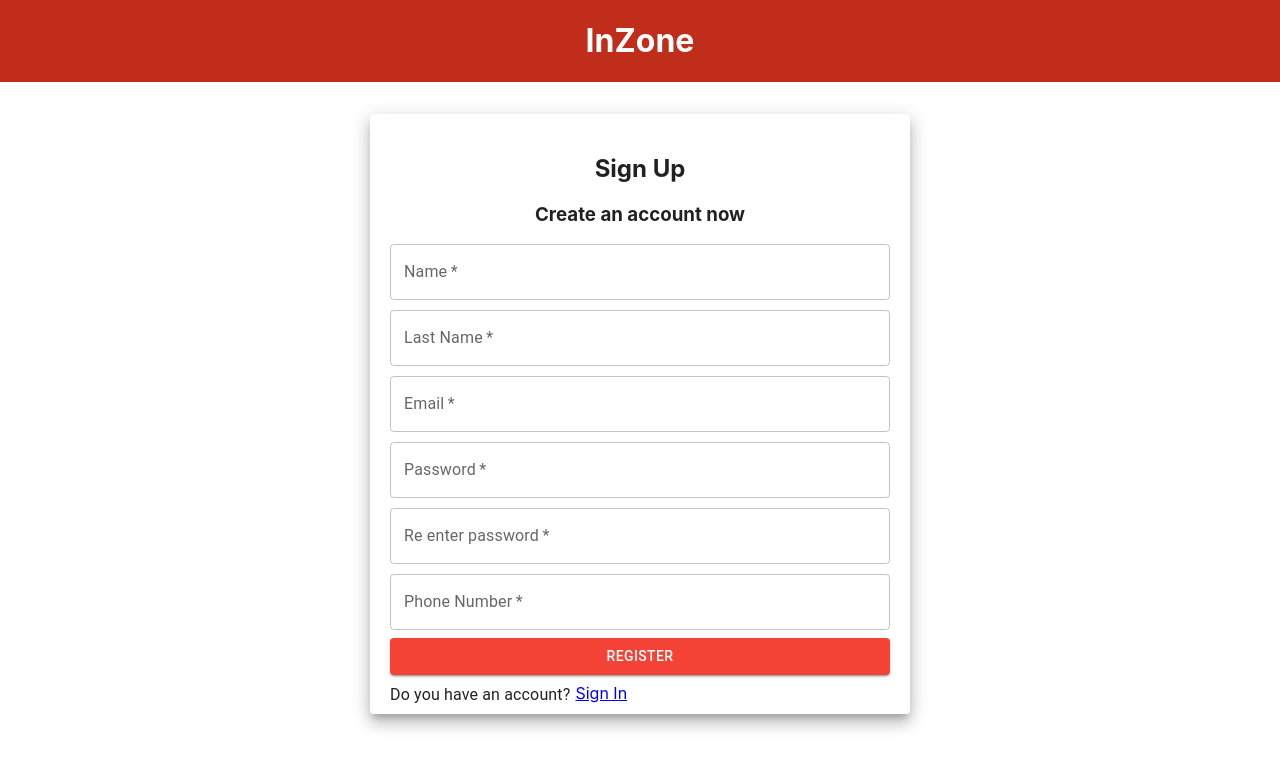
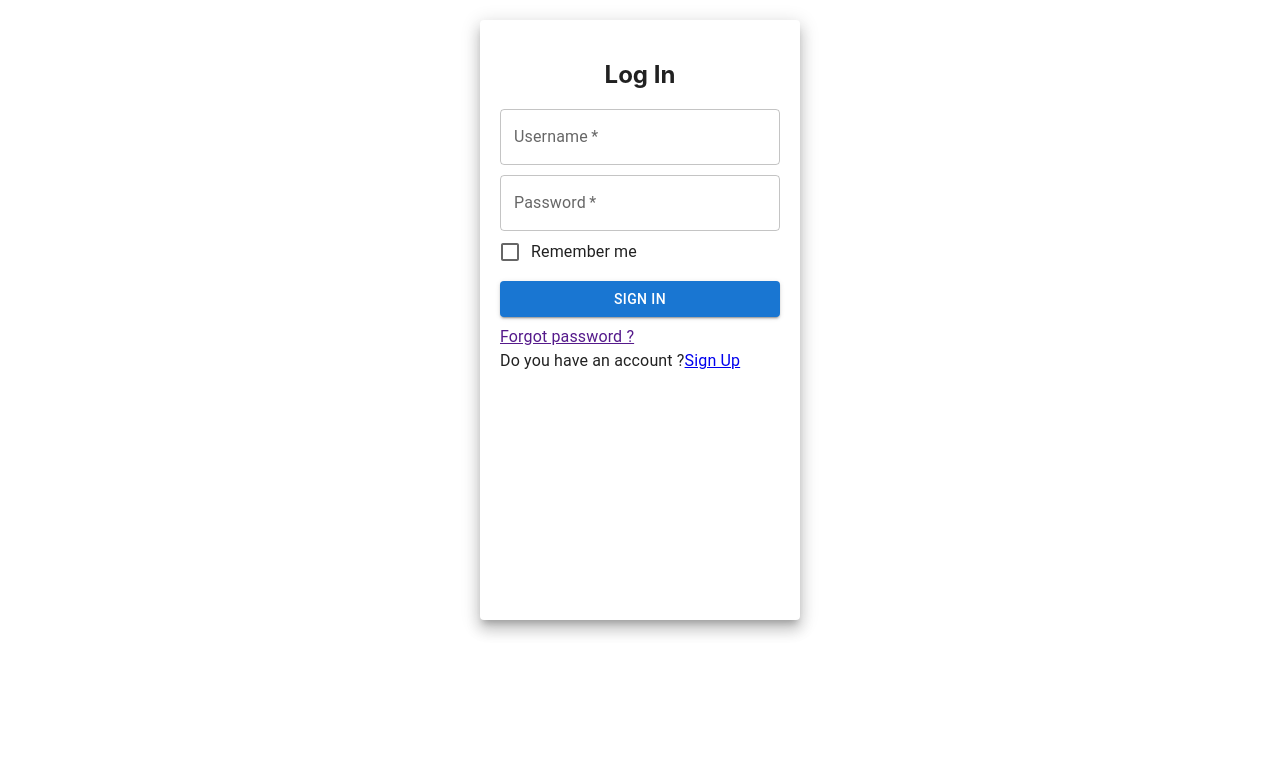
Before and after one commit to WomenPlusPlus/deploy-impact-21-inzone-c, a React (Create React App) app in the folder client-inzone/: page /login in a window 1280 px wide. Shown: the top 768 px of the page. Built offline with nearby package versions, Linux system fonts and the light colour scheme.

Commit message:
setup for page routing and translations

```diff
--- a/client-inzone/src/App.js
+++ b/client-inzone/src/App.js
@@ -1,32 +1,20 @@
-//import { useTranslation } from 'react-i18next';
-import Login from "./components/login";
-import SignUp from "./components/signUp"
-import { BrowserRouter as Router, Route } from 'react-router-dom';
-import Page1 from './components/Page1';
-import { createTheme, ThemeProvider } from '@mui/material/styles';
-import red from '@mui/material/colors/red';
-
-const theme = createTheme({
-    palette: {
-        primary: red,
-    },
-});
+import Login from "./components/Login";
+import SignUp from "./components/SignUp"
+import ExamAlert from './components/ExamAlert';
+import { BrowserRouter as Router, Route, Switch } from 'react-router-dom';
 
 function App() {
-    //const { t} = useTranslation();
-  return (
-    <div className="App">
-    <Router>
-        <ThemeProvider theme={theme}>
-        <div className="Title">
-            <h1>InZone</h1>
+    return (
+        <div className="App">
+            <Router>
+                <Switch>
+                    {/* <Route path='/'/> <HomePage/>  */}
+                    <Route path="/login"> <Login /></Route>
+                    <Route path={'/signup'} component={SignUp} />
+                </Switch>
+            </Router>
         </div>
-        <SignUp/>
-        <Route path={'/page1'} component={Page1}/>
-        </ThemeProvider>
-    </Router>
-    </div>
-  );
+    );
 }
 
 export default App;
--- a/client-inzone/src/components/Page1.js
+++ b/client-inzone/src/components/ExamAlert.js
@@ -1,26 +1,25 @@
 import React from 'react';
 import { usePageVisibility } from 'react-page-visibility';
-import {Dialog, DialogTitle ,DialogContent} from "@mui/material";
+import { Dialog, DialogTitle, DialogContent } from "@mui/material";
 
 
 let stop = false
 
-const Page1 = () => {
+export default function ExamAlert() {
     const isVisible = usePageVisibility()
-    if(!isVisible){
+    if (!isVisible) {
         stop = true
     }
     return <div>
-        <h1>Ciao</h1>
+        <h1>Exam Session Stopped</h1>
         <Dialog
             open={stop}>
             <DialogTitle id="alert-dialog-title">
                 {"Did you switch tab??"}
             </DialogTitle>
             <DialogContent>
-                    You should not swtich tab when doing exams..
+                You should not swtich tab when doing exams..
             </DialogContent>
         </Dialog>
     </div>
 }
-export default Page1;
--- a/client-inzone/src/components/login.js
+++ b/client-inzone/src/components/login.js
@@ -1,22 +1,24 @@
 import React from 'react'
-import { Grid,Paper, TextField, Button, Typography} from '@mui/material';
+import { useTranslation } from 'react-i18next';
+import { Grid, Paper, TextField, Button, Typography } from '@mui/material';
 import { FormControlLabel } from '@mui/material';
-import { Checkbox} from '@mui/material';
+import { Checkbox } from '@mui/material';
 import { Link } from 'react-router-dom';
 
 
-const Login=()=>{
+export default function Login(){
 
-    const paperStyle={padding :20,height:'70vh',width:280, margin:"20px auto"}
-    const btnstyle={margin:'8px 0'}
-    return(
+    const paperStyle = { padding: 20, height: '70vh', width: 280, margin: "20px auto" }
+    const btnstyle = { margin: '8px 0' }
+    const {t} = useTranslation();
+    return (
         <Grid>
             <Paper elevation={10} style={paperStyle}>
                 <Grid align='center'>
-                    <h2>Sign In</h2>
+                    <h2>{t('login')}</h2>
                 </Grid>
-                <TextField style={{marginBottom: '10px'}} label='Username' placeholder='Enter username' fullWidth required/>
-                <TextField label='Password' placeholder='Enter password' type='password' fullWidth required/>
+                <TextField style={{ marginBottom: '10px' }} label='Username' placeholder='Enter username' fullWidth required />
+                <TextField label='Password' placeholder='Enter password' type='password' fullWidth required />
                 <FormControlLabel
                     control={
                         <Checkbox
@@ -33,7 +35,7 @@ const Login=()=>{
                     </Link>
                 </Typography>
                 <Typography > Do you have an account ?
-                    <Link to={'/page1'}>
+                    <Link to={'/SignUp'}>
                         Sign Up
                     </Link>
                 </Typography>
@@ -41,5 +43,3 @@ const Login=()=>{
         </Grid>
     )
 }
-
-export default Login
--- a/client-inzone/src/components/signUp.js
+++ b/client-inzone/src/components/signUp.js
@@ -1,32 +1,46 @@
-import {Button, Checkbox, FormControlLabel, Grid, Paper, TextField, Typography} from "@mui/material";
-import {Link} from "react-router-dom";
+import { Button, Checkbox, FormControlLabel, Grid, Paper, TextField, Typography } from "@mui/material";
+import { Link } from "react-router-dom";
 import React from "react";
+import { createTheme, ThemeProvider } from '@mui/material/styles';
+import red from '@mui/material/colors/red';
 
+const theme = createTheme({
+    palette: {
+        primary: red,
+    },
+});
 
 export default function SignUp() {
-    const paperStyle={padding :20,height:'70vh',width:500, margin:"20px auto"}
-    const btnstyle={margin:'8px 0'}
-    return(
+    const paperStyle = { padding: 20, height: '70vh', width: 500, margin: "20px auto" }
+    const btnstyle = { margin: '8px 0' }
+    return (
+
+        <ThemeProvider theme={theme}>
+            <div className="Title">
+                <h1>InZone App</h1>
+            </div>
             <Grid>
                 <Paper elevation={10} style={paperStyle}>
                     <Grid align='center'>
                         <h2>Sign Up</h2>
                         <h3>Create an account now</h3>
                     </Grid>
-                <div style={{display: 'flex', flexDirection: 'column', rowGap: '10px'} }>
-                <TextField label='Name' placeholder='Enter Name' fullWidth required/>
-                <TextField label='Last Name' placeholder='Enter Last Name' fullWidth required/>
-                <TextField label='Email' placeholder='Enter Email' type="email" fullWidth required/>
-                <TextField label='Password' placeholder='Enter password' type='password' fullWidth required/>
-                <TextField label='Re enter password' placeholder='Re enter password' type='password' fullWidth required/>
-                <TextField label='Phone Number' placeholder='Enter username' type='tel' fullWidth required/>
+                    <div style={{ display: 'flex', flexDirection: 'column', rowGap: '10px' }}>
+                        <TextField label='Name' placeholder='Enter Name' fullWidth required />
+                        <TextField label='Last Name' placeholder='Enter Last Name' fullWidth required />
+                        <TextField label='Email' placeholder='Enter Email' type="email" fullWidth required />
+                        <TextField label='Password' placeholder='Enter password' type='password' fullWidth required />
+                        <TextField label='Re enter password' placeholder='Re enter password' type='password' fullWidth required />
+                        <TextField label='Phone Number' placeholder='Enter username' type='tel' fullWidth required />
                     </div>
                     <Button type='submit' color='primary' variant="contained" style={btnstyle} fullWidth>Register</Button>
-                <div style={{display: 'flex'}}>
-                        <Typography style={{marginRight: '5px'}}> Do you have an account?</Typography>
+                    <div style={{ display: 'flex' }}>
+                        <Typography style={{ marginRight: '5px' }}> Do you have an account?</Typography>
                         <Link to={'/page1'}>Sign In</Link>
                     </div>
                 </Paper>
             </Grid>
+        </ThemeProvider>
+
     )
 }
--- a/client-inzone/src/i18n.js
+++ b/client-inzone/src/i18n.js
@@ -1,18 +1,18 @@
 import i18n from 'i18next';
-import { initReactI18next } from 'react-i18next';
+import { initReactI18next} from 'react-i18next';
+import detector from "i18next-browser-languagedetector";
+import translationEN from './locales/en/translation.json'
 
+const resources = {
+    en: { translation: translationEN }
+}
 
 i18n
+    .use(detector)
     .use(initReactI18next) // passes i18n down to react-i18next
     .init({
-        resources: {
-            en: {
-                translation: {
-                    "test": "Welcome to React and react-i18next"
-                }
-            }
-        },
-        lng: "en",
+        resources: resources,
+        fallbackLng: "en", // use en if detected lng is not available
         keySeparator: false, // we do not use keys in form messages.welcome
         interpolation: {
             escapeValue: false // react already safes from xss
--- /dev/null
+++ b/client-inzone/src/locales/en/translation.json
@@ -0,0 +1,3 @@
+{
+    "login": "Log In"
+}
```
Also changed, not shown: 1 other file (tests, documents, lock files or other folders). Lines whose indentation alone changed are shown as unchanged.
